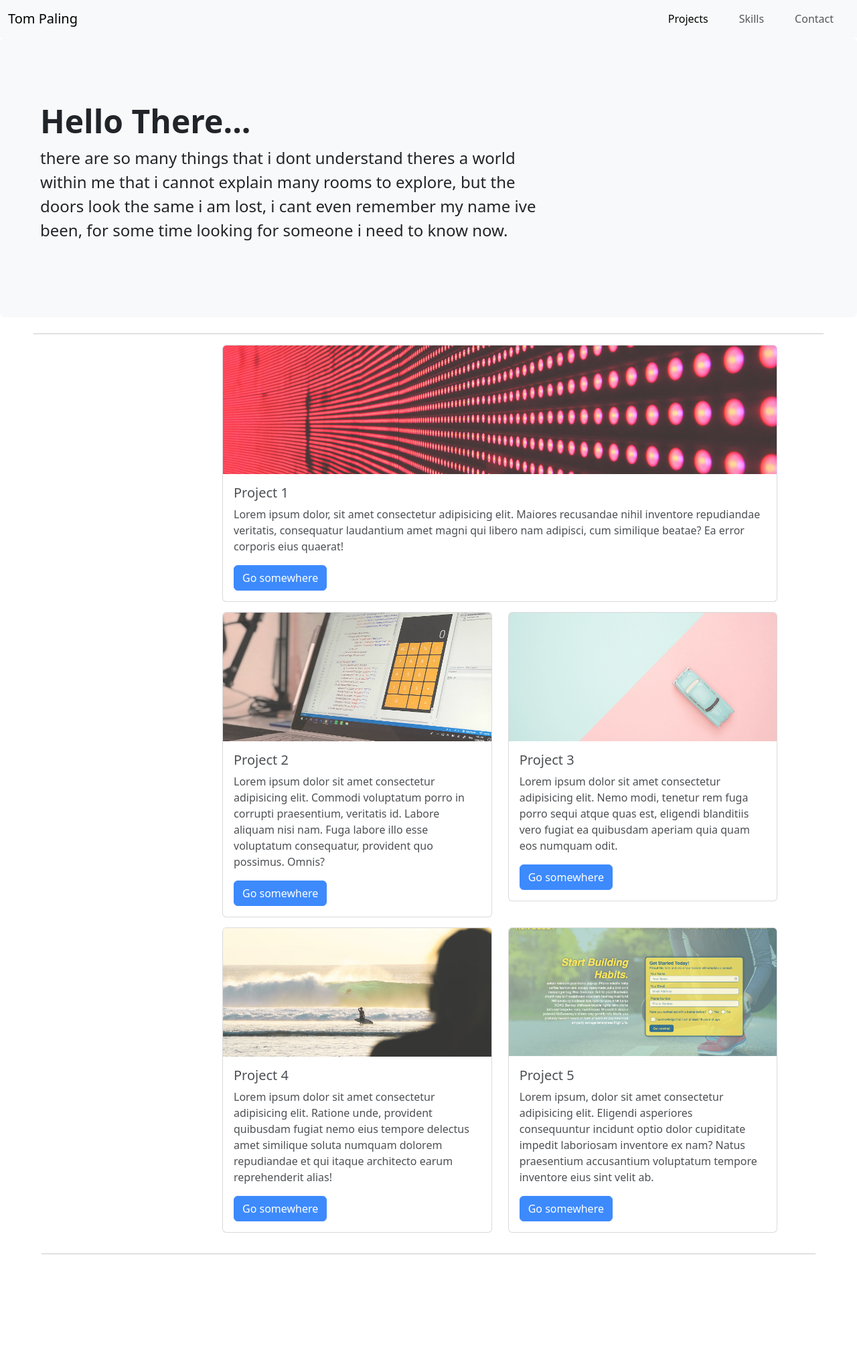
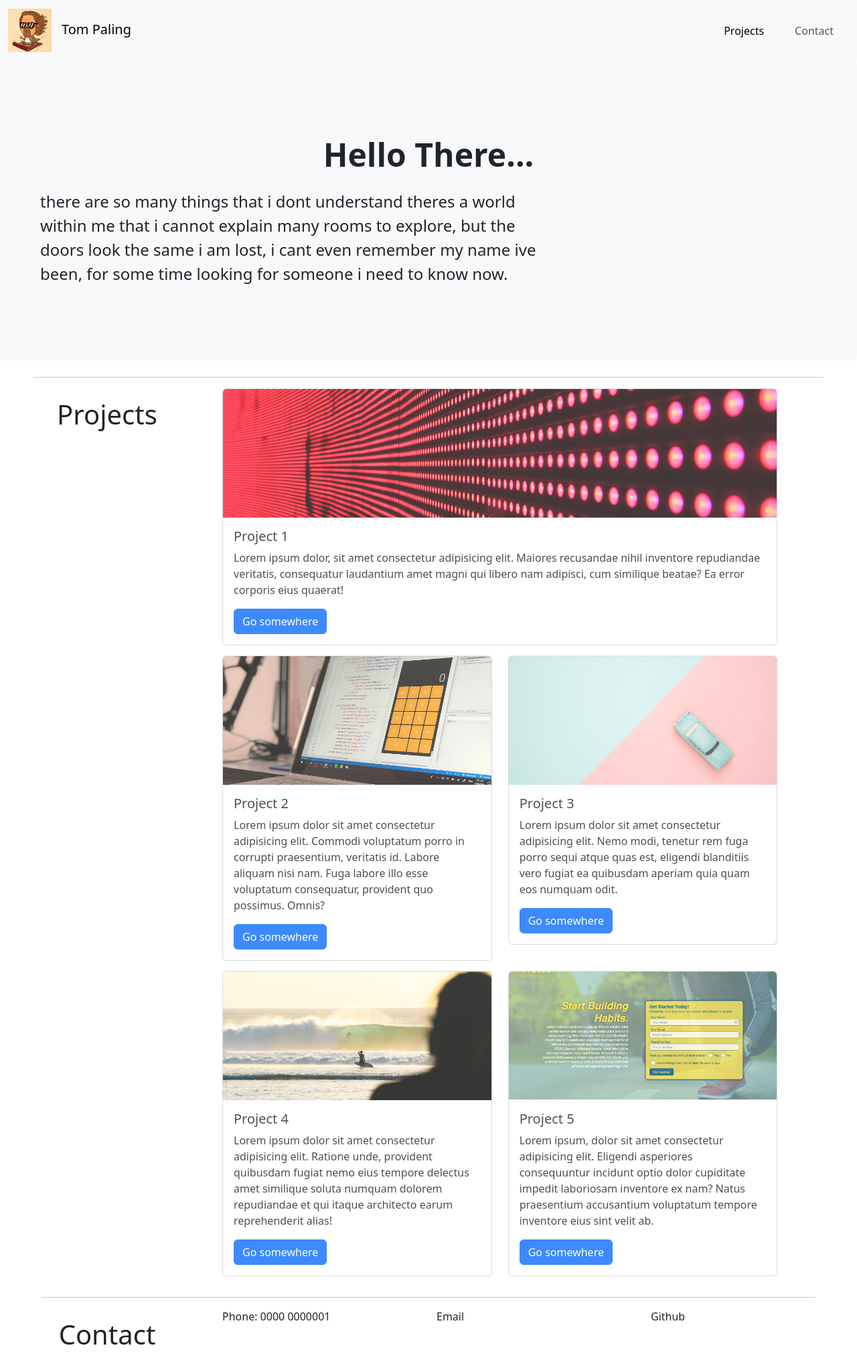
Before and after one commit to ph8tfunk/Bootstrap-Portfolio, a plain HTML site: page index.html in a window 1280 px wide. Shown: the whole page at 67% size. Before the commit the page ends 1889 px from the top, so only its background shows below. Drawn offline with nearby package versions, Linux system fonts and the light colour scheme.

Commit message:
modified nav bar styling

```diff
--- a/assets/css/style.css
+++ b/assets/css/style.css
@@ -11,8 +11,8 @@
 .customNav {
     position: fixed;
     width: 100%;
-    background: url();
-    background-color: transparent !important;
+    /* background: url(); */
+    background-color: pink !important;
     background-size: cover;
     z-index: 10;
   }
@@ -22,21 +22,11 @@
   }
   .navbar-brand img {
     padding-right: 15px;
-    width: 65px;
+    width: 80px;
   }
   .nav-item {
     margin: 0px 15px;
   }
-/*
-  #project1{
-
-
-  } */
-
-  /* .card-img-top{
-
-    src:url("assets/images/02-run-buddy.jpg");
-  } */
 
   .card{
     opacity: 0.8;
@@ -44,6 +34,7 @@
 
   .card:hover{
     opacity: 1;
+    cursor: pointer;
   }
 
   img{
@@ -60,3 +51,8 @@ hr{
   margin-left: 50px;
   margin-right: 50px;
 }
+
+h1{
+  text-align: center;
+  padding: 15px;
+}
--- a/index.html
+++ b/index.html
@@ -11,20 +11,17 @@
 
     <nav class="navbar navbar-expand-lg bg-light">
         <div class="container-fluid">
-          <a class="navbar-brand" href="#">Tom Paling</a>
+          <a class="navbar-brand" href="#"><img src="./assets/images/avatar.webp">Tom Paling</a>
           <button class="navbar-toggler" type="button" data-bs-toggle="collapse" data-bs-target="#navbarSupportedContent" aria-controls="navbarSupportedContent" aria-expanded="false" aria-label="Toggle navigation">
             <span class="navbar-toggler-icon"></span>
           </button>
           <div class="collapse navbar-collapse" id="navbarSupportedContent">
             <ul class="navbar-nav me-auto mb-2 mb-lg-0">
               <li class="nav-item">
-                <a class="nav-link active" aria-current="page" href="#">Projects</a>
+                <a class="nav-link active" aria-current="page" href="#projects">Projects</a>
               </li>
               <li class="nav-item">
-                <a class="nav-link" href="#">Skills</a>
-              </li>
-              <li class="nav-item">
-                <a class="nav-link">Contact</a>
+                <a class="nav-link" href="#contact">Contact</a>
               </li>
             </ul>
           </div>
@@ -40,12 +37,17 @@
       </div>
 
       <hr>
+
           <!-- Cards -->
     <div class="container-fluid">
 
         <div class="row justify-content-center">
             <!-- Card 1 -->
-            <div class="cardContainer col-lg-3 col-sm-12"></div>
+            <div class="cardContainer col-lg-3 col-sm-12 justify-content-center">
+                <div>
+                <h1 id="projects">Projects</h1>
+                </div>
+            </div>
             <div class="cardContainer col-lg-8 col-sm-12">
                 <div class="card " id="project1" style="width: auto;">
                     <img src="./assets/images/02-portfolio-1.jpg" class="card-img-top" alt="...">
@@ -89,7 +91,7 @@
                 <!-- Card 3 -->
                 <div class="cardContainer col-lg-3 col-sm-12"></div>
                 <div class="cardContainer col-lg-4  col-sm-12">
-                    <div class="card" id="Project4" style="width: auto;">
+                    <div class="card h-100" id="Project4" style="width: auto;">
                         <img src="./assets/images/02-portfolio-4.jpg" class="card-img-top" alt="...">
                         <div class="card-body">
                         <h5 class="card-title">Project 4</h5>
@@ -114,6 +116,24 @@
 
             <hr>
 
+
+
+                <div class="row">
+                    <div class="col-lg-3 col-sm-12">
+                    <h1 id="contact">Contact</h1>
+                    </div>
+                    <div class="col-lg-3 col-sm-12">
+                        <p>Phone: 0000 0000001</p>
+                    </div>
+                    <div class="col-lg-3 col-sm-12">
+                        <p>Email</p>
+                    </div>
+                    <div class="col-lg-3 col-sm-12">
+                        <p>Github</p>
+                        <a href=""></a>
+                    </div>
+                </div>
+
     </div><!-- Close container fluid -->
 
     <!-- Optional JavaScript -->
```
